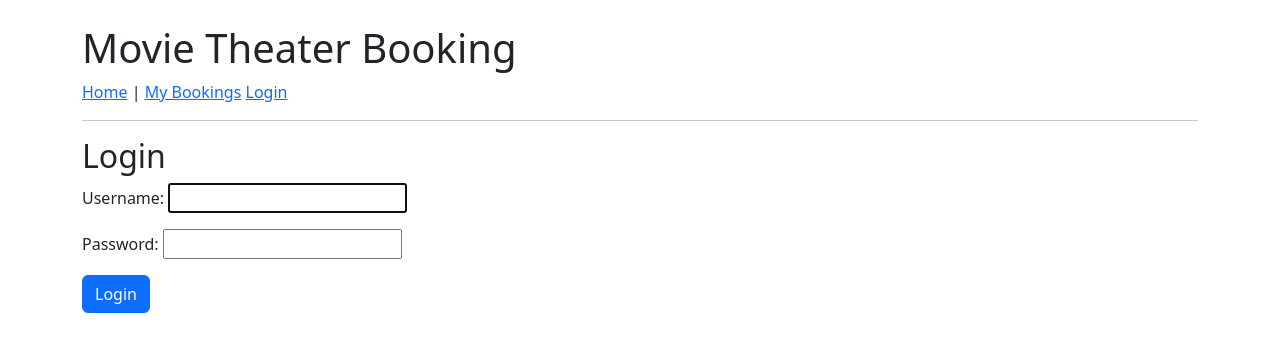
After one commit to nicoleleva1/cs4300, a Django app: page /login/ in a window 1280 px wide. The commit adds this page. Shown: the top 352 px of the page. Run offline with Django 4.2, Linux system fonts and the light colour scheme.

```diff
--- a/cs4300/homework2/bookings/templates/bookings/base.html
+++ b/cs4300/homework2/bookings/templates/bookings/base.html
@@ -10,7 +10,10 @@
         <h1>Movie Theater Booking</h1>
         <a href="{% url 'movie_list' %}">Home</a> |
         <a href="{% url 'booking_history' %}">My Bookings</a>
-        <hr>
+        {% if user.is_authenticated %} Logged in as {{ user.username }} | <a href="{% url 'logout' %}">Logout</a> {% else %}
+    <a href="{% url 'login' %}">Login</a>
+{% endif %}
+	<hr>
         {% block content %}
         {% endblock %}
     </div>
--- /dev/null
+++ b/cs4300/homework2/bookings/templates/bookings/login.html
@@ -0,0 +1,11 @@
+{% extends 'bookings/base.html' %}
+{% block title %}Login{% endblock %}
+
+{% block content %}
+<h2>Login</h2>
+<form method="POST">
+    {% csrf_token %}
+    {{ form.as_p }}
+    <button type="submit" class="btn btn-primary">Login</button>
+</form>
+{% endblock %}
--- a/cs4300/homework2/features/steps/booking_steps.py
+++ b/cs4300/homework2/features/steps/booking_steps.py
@@ -39,5 +39,5 @@ def step_book_seat(context, seat_number, title):
 
 @then('the seat "{seat_number}" should be marked as booked')
 def step_check_seat_booked(context, seat_number):
-    context.seat.refresh_from_db()
-    assert context.seat.is_booked is True
+    from bookings.models import Booking
+    assert Booking.objects.filter(movie=context.movie, seat=context.seat).exists()
--- a/cs4300/homework2/movie_theater_booking/settings.py
+++ b/cs4300/homework2/movie_theater_booking/settings.py
@@ -128,3 +128,4 @@ STATICFILES_STORAGE = 'whitenoise.storage.CompressedManifestStaticFilesStorage'
 # https://docs.djangoproject.com/en/4.2/ref/settings/#default-auto-field
 
 DEFAULT_AUTO_FIELD = 'django.db.models.BigAutoField'
+LOGIN_URL = '/login/'
--- a/cs4300/homework2/movie_theater_booking/urls.py
+++ b/cs4300/homework2/movie_theater_booking/urls.py
@@ -16,8 +16,11 @@ Including another URLconf
 """
 from django.contrib import admin
 from django.urls import path, include
+from django.contrib.auth import views as auth_views
 
 urlpatterns = [
     path('admin/', admin.site.urls),
+    path('login/', auth_views.LoginView.as_view(template_name='bookings/login.html'), name='login'),
+    path('logout/', auth_views.LogoutView.as_view(next_page='movie_list'), name='logout'),
     path('', include('bookings.urls')),
 ]
--- a/cs4300/homework2/requirements.txt
+++ b/cs4300/homework2/requirements.txt
@@ -14,14 +14,10 @@ parse==1.22.2
 parse_type==0.6.6
 pbr==7.0.3
 psycopg2-binary==2.9.13
-pytz==2024.1
-setuptools==68.1.2
-six==1.16.0
+six==1.17.0
 soupsieve==2.10
 sqlparse==0.6.0
 sudo==1.0.0
-supervisor==4.2.5
 typing_extensions==4.16.0
 vi==0.9
-wheel==0.42.0
 whitenoise==6.12.0
```
Also changed, not shown: cs4300/homework2/bookings/views.py (+14 -8 lines), 1 other file.
